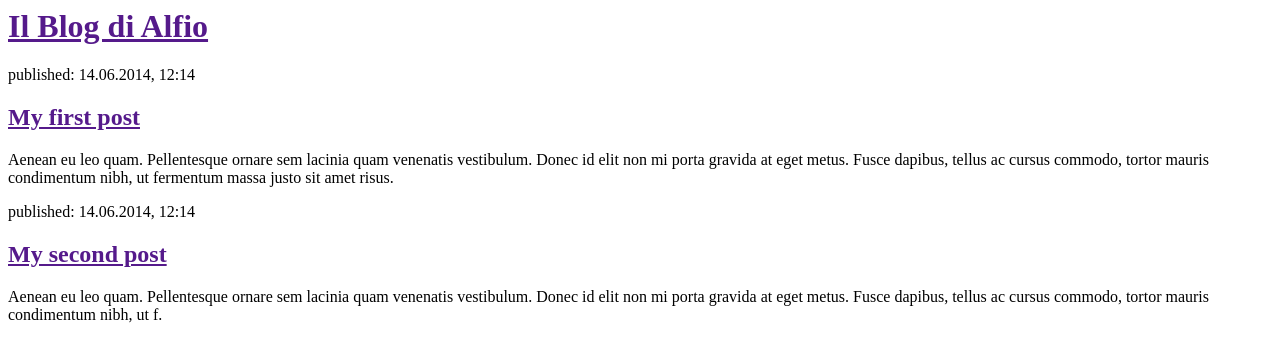
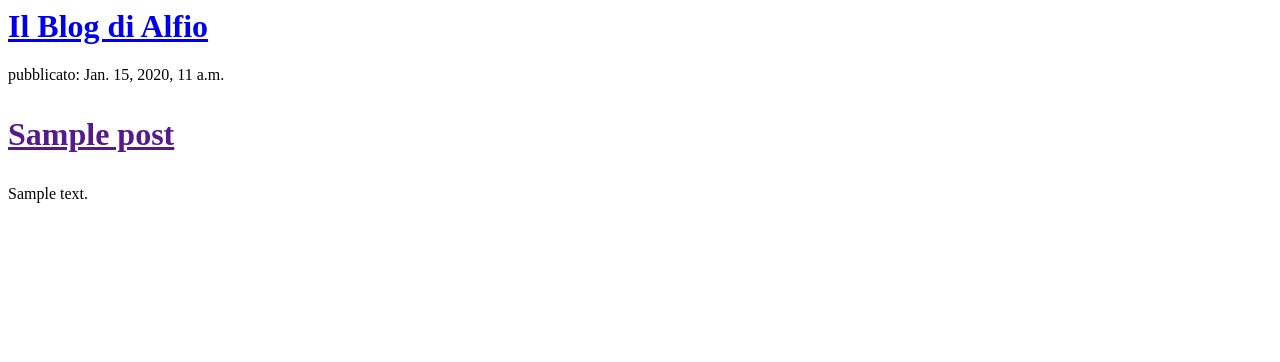
Before and after one commit to alfio1979/My-First-Blog, a Django app: template blog/templates/blog/post_lists.html in a window 1280 px wide. Shown: the top 362 px of the page. Run offline with Django 3.2, Linux system fonts and the light colour scheme; the template is opened without the code that fills it: values that come from a table or form of the project are taken from there, others are empty; tables that the repository leaves empty hold one stand-in row (values such as "Sample post").

Commit message:
Modificata template per la visualizzazione dei post!

```diff
--- a/blog/templates/blog/post_lists.html
+++ b/blog/templates/blog/post_lists.html
@@ -4,17 +4,14 @@
     </head>
     <body>
         <div>
-            <h1><a href="">Il Blog di Alfio</a></h1>
+            <h1><a href="/">Il Blog di Alfio</a></h1>
         </div>
-<div>
-            <p>published: 14.06.2014, 12:14</p>
-            <h2><a href="">My first post</a></h2>
-            <p>Aenean eu leo quam. Pellentesque ornare sem lacinia quam venenatis vestibulum. Donec id elit non mi porta gravida at eget metus. Fusce dapibus, tellus ac cursus commodo, tortor mauris condimentum nibh, ut fermentum massa justo sit amet risus.</p>
+        {% for post in posts %}
+        <div>
+            <p>pubblicato: {{ post.published_date }}</p>
+            <h1><a href="">{{ post.title|linebreaks }}</a></h1>
+            <p>{{ post.text }}</p>
         </div>
-<div>
-            <p>published: 14.06.2014, 12:14</p>
-            <h2><a href="">My second post</a></h2>
-            <p>Aenean eu leo quam. Pellentesque ornare sem lacinia quam venenatis vestibulum. Donec id elit non mi porta gravida at eget metus. Fusce dapibus, tellus ac cursus commodo, tortor mauris condimentum nibh, ut f.</p>
-        </div>
+        {% endfor %}
     </body>
 </html>
--- a/blog/views.py
+++ b/blog/views.py
@@ -1,5 +1,8 @@
 from django.shortcuts import render
+from .models import Post
+from django.utils import timezone
 
 # Create your views here.
 def post_list(request):
-    return render(request,'blog/post_lists.html',{})
+    posts = Post.objects.filter(published_date__lte=timezone.now()).order_by('published_date')
+    return render(request,'blog/post_lists.html',{'posts':posts})
```
Also changed, not shown: 1 other file.
